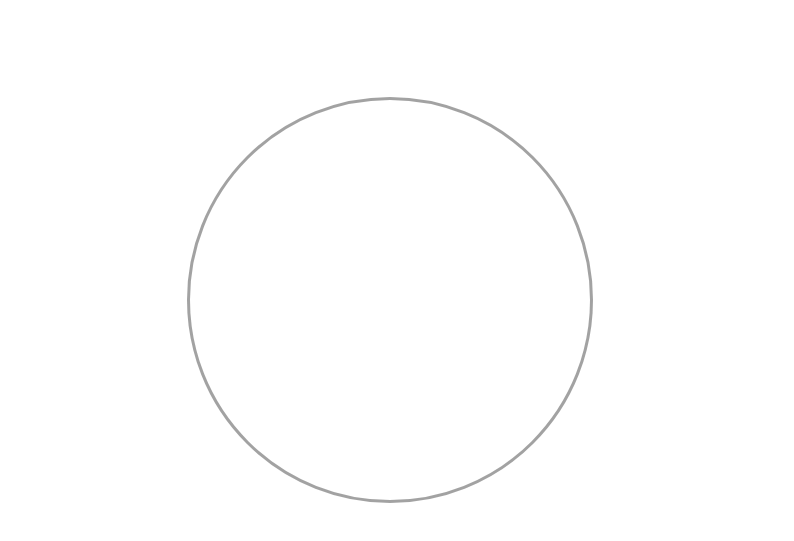
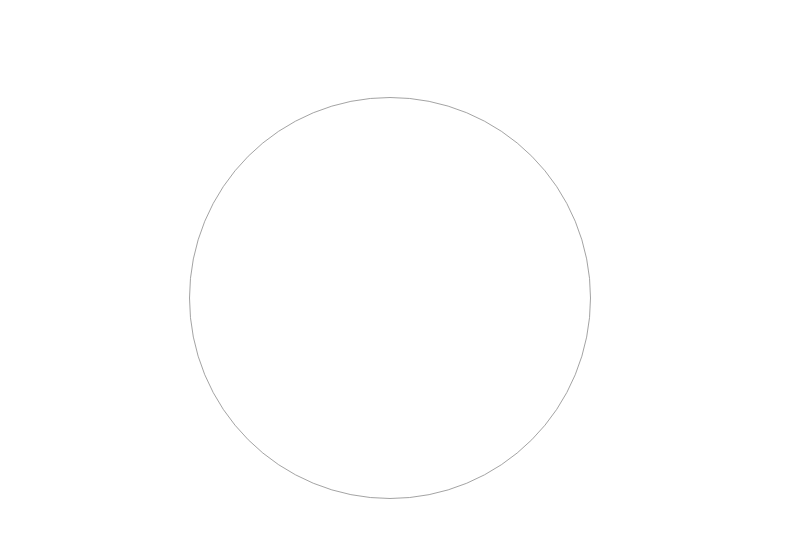
Before and after one commit to caco-cola/KahoYabiku, a plain HTML site: page index.html in a window 1280 px wide. Shown: the part 159-700 px from the top of the page, without its empty margins (250-1044 px from the left). Drawn offline with Linux system fonts and the light colour scheme.

Commit message:
Update kahoyabiku.css

```diff
--- a/kahoyabiku.css
+++ b/kahoyabiku.css
@@ -1,8 +1,4 @@
 /* ここから */
-body {
-  font-family: '游明朝','Yu Mincho',YuMincho,'Hiragino Mincho Pro',serif;
-}
-
 h1,h2,h3,h4{
     font-weight: normal;
     color: #707070;
@@ -23,6 +19,7 @@ a:visited {
   }
 
 .main {
+    font-family: '游明朝','Yu Mincho',YuMincho,'Hiragino Mincho Pro',serif;
     width: 955px;
     text-align: center;
     margin-right: auto;
@@ -66,7 +63,7 @@ color: #707070;
     width: 400px;
     height: 400px;
     border-radius: 50%;
-    border: #707070 solid;
+    border: 1px #707070 solid;
     opacity: 0.8;
 }
 
```
